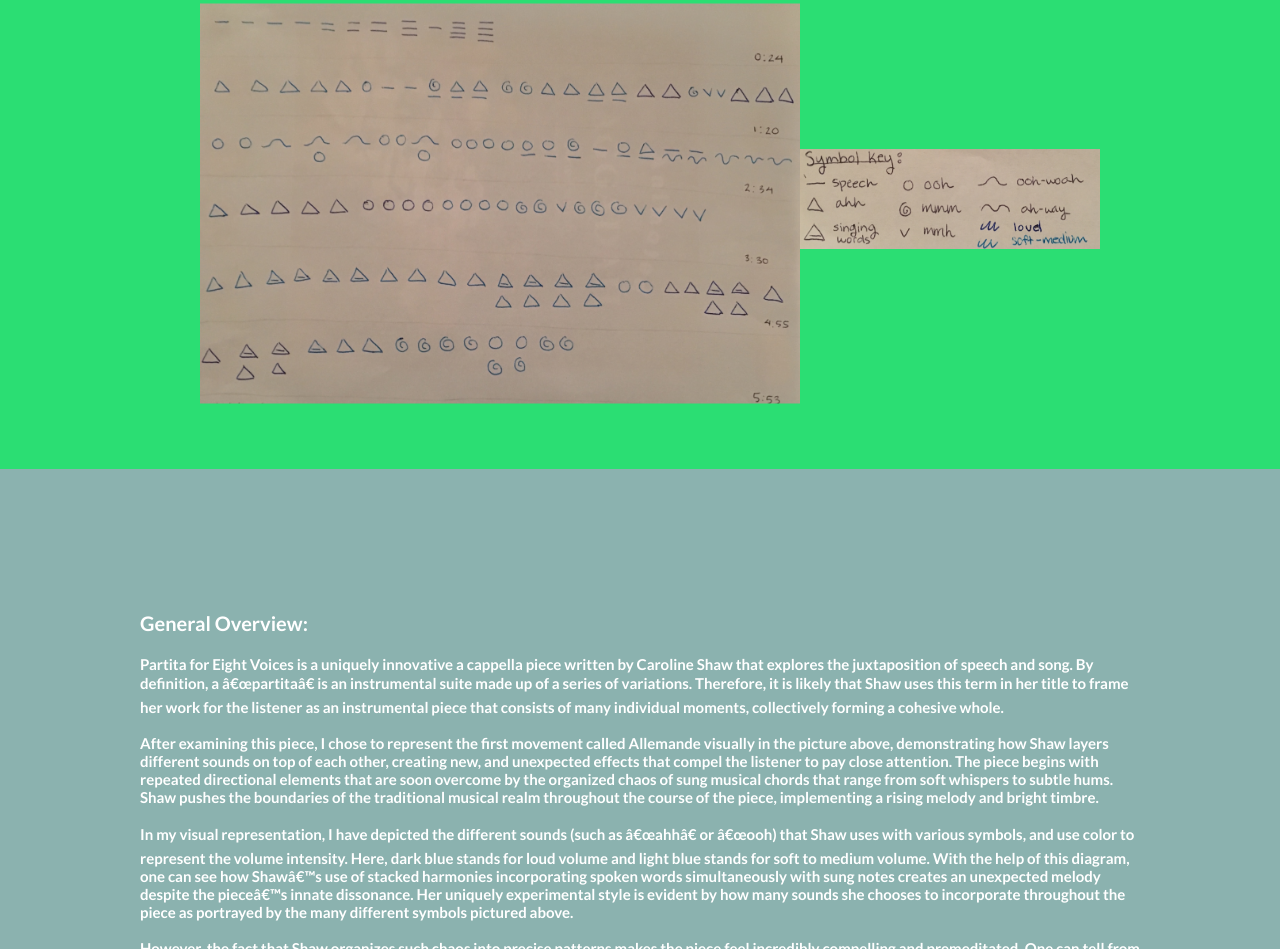
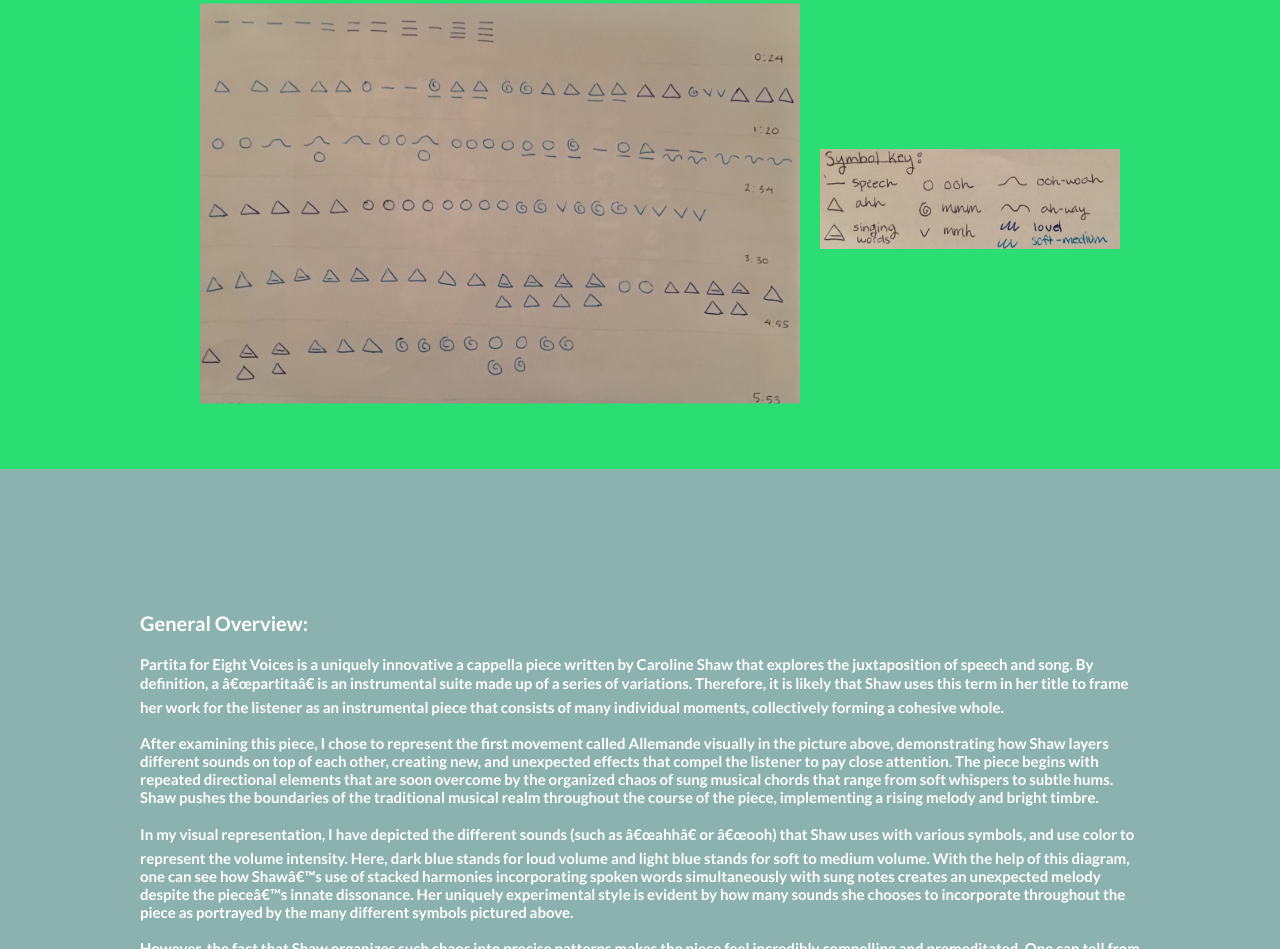
Before and after one commit to apolevoi/lexie-song, a plain HTML site: page index.html in a window 1280 px wide. Shown: the part 1415-2364 px from the top of the page. Drawn offline with nearby package versions, Linux system fonts and the light colour scheme; some packages are replaced by stand-ins of ours; a script that the page names is missing.

Commit message:
spacing of key

```diff
--- a/assets/css/style.css
+++ b/assets/css/style.css
@@ -23,7 +23,7 @@
 	width: 300px;
 	height: 100px;
 	float: center;
-	margin-left: 800px;
+	margin-left: 820px;
 	margin-top: 380px;
 	/*margin-bottom: 160px;*/
 }
```
